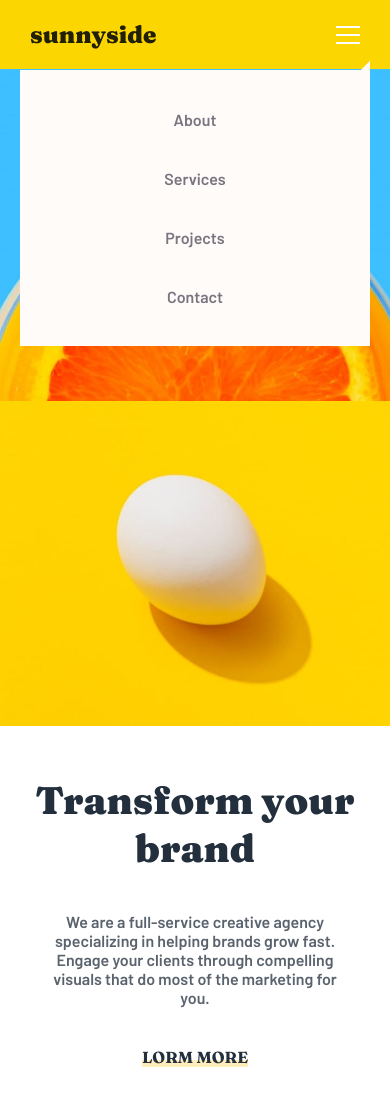
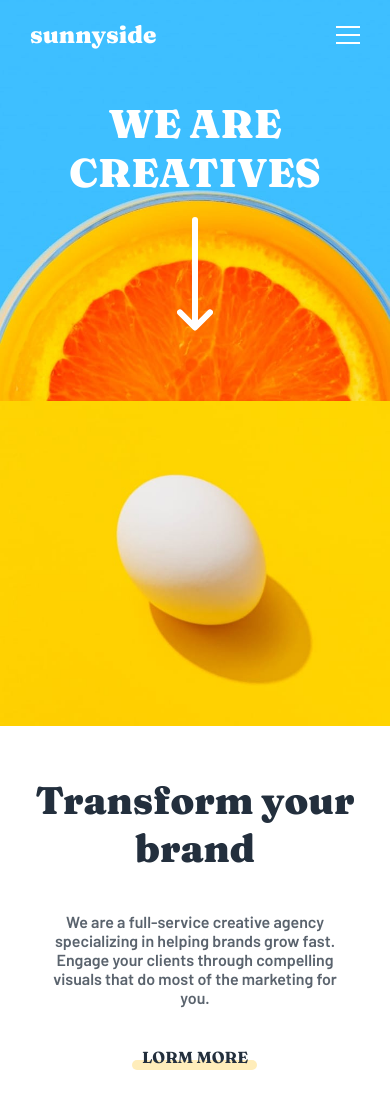
Before and after one commit to ali-tz-2004/sunnyside-agency-landing-page-main, a React (Create React App) app: page / in a window 390 px wide. Shown: the top 1097 px of the page. Built offline with nearby package versions, Linux system fonts and the light colour scheme.

Commit message:
initial commit

```diff
--- a/src/App.css
+++ b/src/App.css
@@ -63,7 +63,8 @@
   align-self: center;
 }
 .white-pg {
-  width: 400px;
+  max-width: 400px;
+  padding: 0 20px;
 }
 .white-pg h2 {
   font-size: 2.4rem;
@@ -122,7 +123,7 @@
   width: 50vw;
   background-repeat: no-repeat;
   background-size: cover;
-  height: 80vh;
+  background-position: center;
 }
 .page-graphic {
   color: var(--color-page-graphic);
@@ -137,7 +138,7 @@
   justify-content: flex-end;
   align-items: center;
   text-align: center;
-  height: 100%;
+  padding-top: 320px;
 }
 
 .text-page-graphic p,
@@ -174,7 +175,7 @@
   border-radius: 50%;
 }
 .text-client {
-  width: 315px;
+  max-width: 315px;
   padding: 30px 0;
   opacity: 0.75;
 }
@@ -232,25 +233,28 @@
 }
 
 @media (max-width: 480px) {
+  body {
+    overflow-x: hidden;
+  }
   .page-blue {
     background-image: url("./images/mobile/image-header.jpg");
     height: auto;
-    position: relative;
   }
   .img-blue-page {
     margin-bottom: 70px;
   }
+  .ul-desk {
+    display: none;
+  }
   .ul-navbar {
-    /* display: none; */
-    display: flex;
     flex-direction: column;
     align-items: center;
     position: absolute;
     background-color: #fffbf8;
     color: #797580;
     top: 70px;
-    left: 20px;
-    right: 20px;
+    left: 30px;
+    right: 30px;
     z-index: 3;
     padding: 20px 0;
   }
@@ -261,14 +265,14 @@
     justify-content: center;
     border-radius: 50px;
   }
-  .navbar:hover {
+  .navbar li:hover {
     color: #211f06;
     background-color: #fbd601;
   }
   .hamburger {
     display: flex;
   }
-  .page-blue::before {
+  .ul-navbar::before {
     position: absolute;
     content: "";
     width: 0;
@@ -276,8 +280,8 @@
     border: 20px solid transparent;
     border-bottom: 20px solid #fffbf8;
     transform: rotate(135deg);
-    top: 69px;
-    right: 0;
+    top: -5px;
+    right: -20px;
   }
   .title-page-blue {
     text-align: center;
@@ -301,7 +305,7 @@
   .white-page-trans-stand {
     width: 100vw;
     text-align: center;
-    padding: 50px 20px;
+    padding: 50px 0;
   }
   .full-page-stand {
     flex-direction: column;
--- a/src/FullPage/Header.jsx
+++ b/src/FullPage/Header.jsx
@@ -7,8 +7,10 @@ const Header = () => {
     { id: 3, name: "Projects" },
     { id: 4, name: "Contact" },
   ];
-  let [showLi, setShowLi] = useState({});
-  const humburger = () => {};
+  let [showHamburger, setShowHamburger] = useState(false);
+  const humburger = () => {
+    setShowHamburger(!showHamburger);
+  };
   return (
     <section className="page-blue">
       <nav className="navbar">
@@ -16,11 +18,18 @@ const Header = () => {
         <div className="hamburger" onClick={humburger}>
           <img src={img.hamburger} alt="humburger" />
         </div>
-        <ul className="ul-navbar">
+        <ul className="ul-navbar ul-desk">
           {li.map((x) => (
             <li key={x.id}>{x.name}</li>
           ))}
         </ul>
+        {showHamburger ? (
+          <ul className="ul-navbar">
+            {li.map((x) => (
+              <li key={x.id}>{x.name}</li>
+            ))}
+          </ul>
+        ) : null}
       </nav>
       <div className="body-page-blue">
         <h2 className="title-page-blue">WE ARE CREATIVES</h2>
--- a/src/index.css
+++ b/src/index.css
@@ -15,7 +15,6 @@
 * {
   margin: 0;
   padding: 0;
-  overflow-x: hidden;
 }
 
 body {
```
